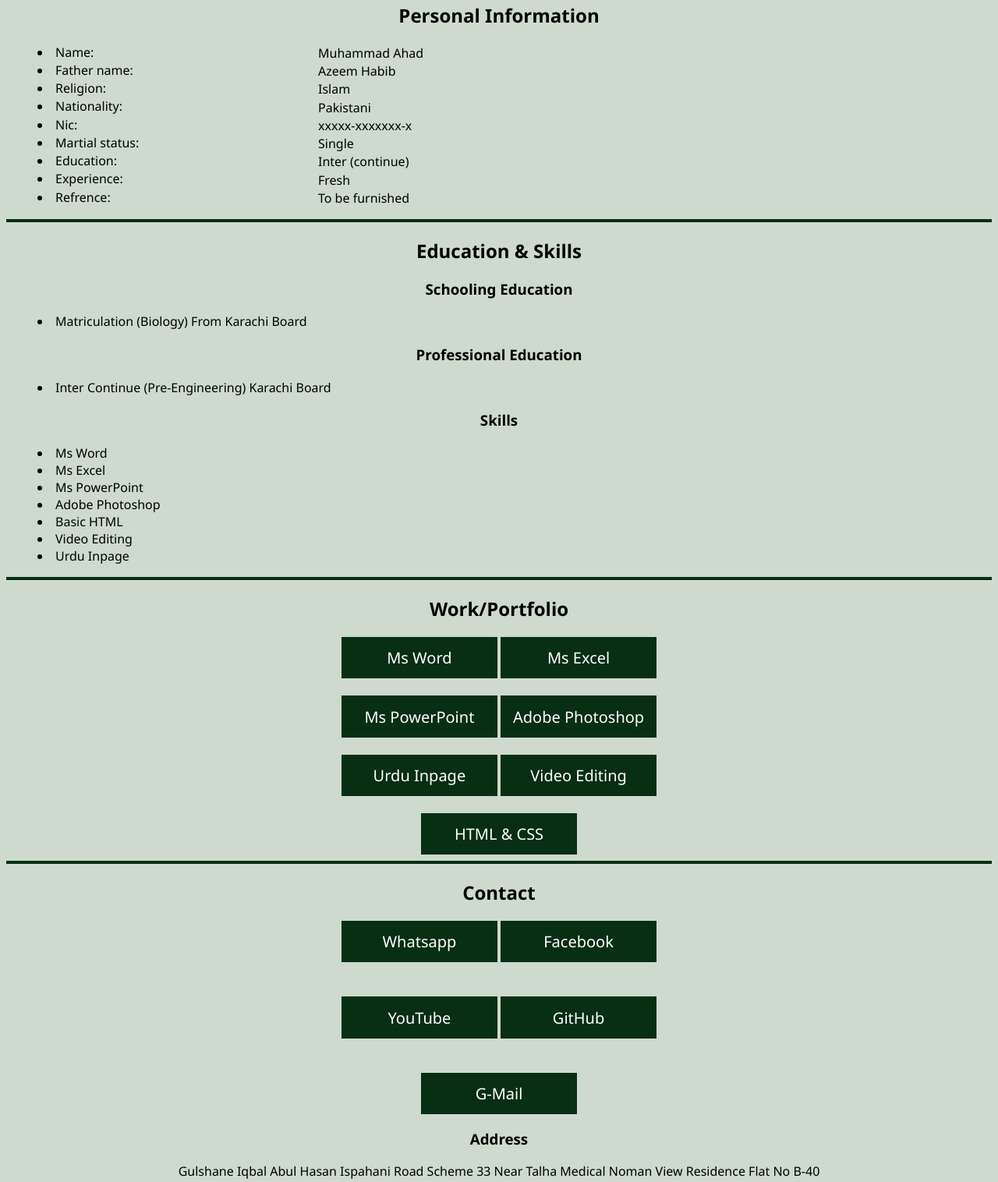
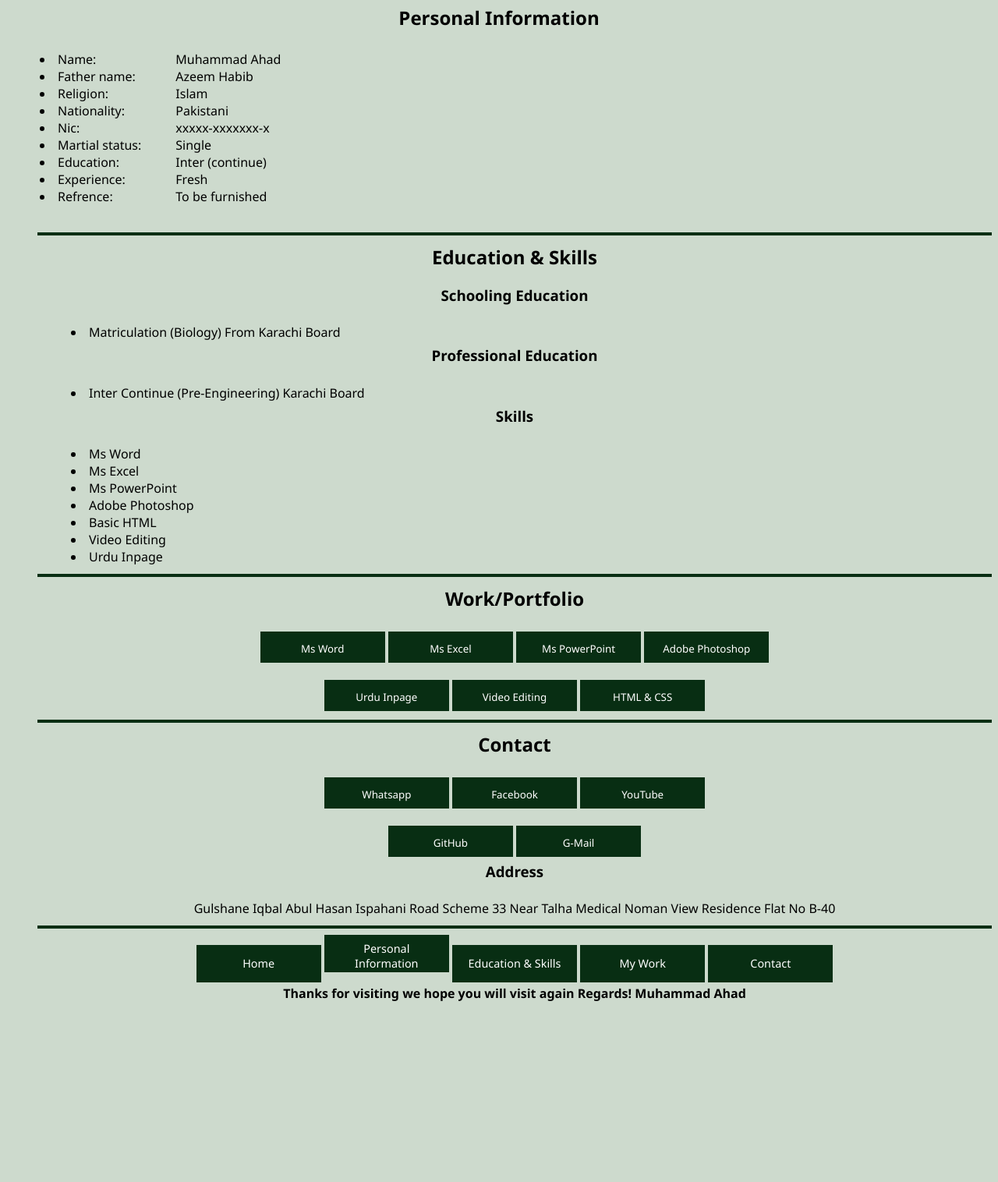
Before and after one commit to ahadsts9901/my-website, a plain HTML site: page index.html in a window 1280 px wide. Shown: the part 732-2248 px from the top of the page at 78% size. After the commit the page ends 2057 px from the top, so only its background shows below. Drawn offline with Linux system fonts and the light colour scheme.

Commit message:
font issue solved

```diff
--- a/index.html
+++ b/index.html
@@ -10,9 +10,15 @@
     <body>
     <!-- main heading started-->
     <center>
+        <table>
+            <tr>
+                <td>
                     <h1>
                         Muhammad Ahad Resume
                     </h1>
+                </td>
+            </tr>
+        </table>
     </center>
     <!-- main heading completed -->
     <!-- nav bar started -->
@@ -33,20 +39,41 @@
             <img id="home" class="round" src="./my pic.png" width="130" height="130">
             </center>
             <center>
+                <table>
+                    <tr>
+                        <td>
                             <h2>
                                 Something About Me
                             </h2>
+                        </td>
+                    </tr>
+                </table>
             </center>
+            <table>
+                <tr>
+                    <td>
                         <ul>
                     <li>My name is Muhammad Ahad.</li>
                     <li>This is my first resume in programming.</li>
                     <li>I am a web developer.</li>
                 </ul>
+                    </td>
+                </tr>
+            </table>
             <center>
+                <table>
+                    <tr>
+                        <td>
                             <h2>
                                 Some Skills I Know
                             </h2>
+                        </td>
+                    </tr>
+                </table>
             </center>
+            <table>
+                <tr>
+                    <td>
             <ul>
                 <li>Ms Word</li>
                 <li>Ms Excel</li>
@@ -57,61 +84,106 @@
                 <li>Video Editing</li>
                 <li>Urdu Inpage</li>
             </ul>
+                    </td>
+                </tr>
+            </table>
             <hr/>
             <!-- homepage completed -->
             <!-- personal information started -->
-            <center><h2 id="aboutme">Personal Information</h2></center>
+            <center>
+            <table>
+                <tr>
+                    <td>
+                        <h2 id="aboutme">Personal Information</h2>
+                    </td>
+                </tr>
+            </table>
+            </center>
+            <table>
+                <tr>
+                    <td>
                         <ul>
                             <li>Name:</li>
+                            <li>Father name:</li>
+                            <li>Religion:</li>
+                            <li>Nationality:</li>
+                            <li>Nic:</li>
+                            <li>Martial status:</li>
+                            <li>Education:</li>
+                            <li>Experience:</li>
+                            <li>Refrence:</li>
+                        </ul>
+                    </td>
+                    <td>
                         <ul class="mydata">
                             <li>Muhammad Ahad</li>
-                </ul>
-                <li>Father name:</li>
-                <ul class="mydata">
                             <li>Azeem Habib</li>
-                </ul>
-                <li>Religion:</li>
-                <ul class="mydata">
                             <li>Islam</li>
-                </ul>
-                <li>Nationality:</li>
-                <ul class="mydata">
                             <li>Pakistani</li>
-                </ul>
-                <li>Nic:</li>
-                <ul class="mydata">
                             <li>xxxxx-xxxxxxx-x</li>
-                </ul>
-                <li>Martial status:</li>
-                <ul class="mydata">
                             <li>Single</li>
-                </ul>
-                <li>Education:</li>
-                <ul class="mydata">
                             <li>Inter (continue)</li>
-                </ul>
-                <li>Experience:</li>
-                <ul class="mydata">
                             <li>Fresh</li>
-                </ul>
-                <li>Refrence:</li>
-                <ul class="mydata">
                             <li>To be furnished</li>
                         </ul>
-            </ul>
+                    </td>
+                </tr>
+            </table>
+            <ul>
             <hr/>
             <!-- personal information completed -->
             <!-- education and skills started -->
-            <center><h2 id="educationandskills">Education & Skills</h2></center>
-            <center><h3>Schooling Education</h3></center>
+            <center>
+                <table>
+                    <tr>
+                        <td>
+                            <center>
+                            <h2 id="educationandskills">Education & Skills</h2>
+                            <h3>Schooling Education</h3>
+                            </center>
+                        </td>
+                    </tr>
+                </table>
+            </center>
+            <table>
+                <tr>
+                    <td>
                         <ul>
                             <li>Matriculation (Biology) From Karachi Board</li>
                         </ul>
-            <center><h3>Professional Education</h3></center>
+                    </td>
+                </tr>
+            </table>
+            <center>
+                <table>
+                    <tr>
+                        <td>
+                            <h3>Professional Education</h3>
+                        </td>
+                    </tr>
+                </table>
+            </center>
+            <table>
+                <tr>
+                    <td>
                         <ul>
                             <li>Inter Continue (Pre-Engineering) Karachi Board</li>
                         </ul>
-            <center><h3>Skills</h3></center>
+                    </td>
+                </tr>
+            </table>
+            <center>
+            <table>
+                <tr>
+                    <td>
+                        <h3>Skills</h3>
+                    </td>
+                </tr>
+            </table>
+            </center>
+            <table>
+                <tr>
+                    <td>
                         <ul>
                             <li>Ms Word</li>
                             <li>Ms Excel</li>
@@ -121,40 +193,83 @@
                             <li>Video Editing</li>
                             <li>Urdu Inpage</li>
                         </ul>
+                    </td>
+                </tr>
+            </table>
             <hr/>
             <!-- education and skills completed -->
             <!-- portfolio started -->
-        <center><h2 id="portfolio">Work/Portfolio</h2></center>
-        <center><button><a target="_blank" href="https://wa.me/+923130019086?text=Hi%20I'm%20Interested%20In%20Your%20Ms%20Word%20Portfolio">Ms Word</a></button>
-
-        <button><a target="_blank" href="https://wa.me/+923130019086?text=Hi%20I'm%20Interested%20In%20Your%20Ms%20Excel%20Portfolio">Ms Excel</a></button></center>
-        <br/>
-        <center><button><a target="_blank" href="https://wa.me/+923130019086?text=Hi%20I'm%20Interested%20In%20Your%20Ms%20PowerPoint%20Portfolio">Ms PowerPoint</a></button>
-
-        <button><a target="_blank" href="https://wa.me/+923130019086?text=Hi%20I'm%20Interested%20In%20Your%20Adobe%20Photoshop%20Portfolio">Adobe Photoshop</a></button></center>
-        <br/>
-        <center><button><a target="_blank" href="https://wa.me/+923130019086?text=Hi%20I'm%20Interested%20In%20Your%20Urdu%20Inpage%20Portfolio">Urdu Inpage</a></button>
-
-        <button><a target="_blank" href="https://www.youtube.com/@AhadSTS">Video Editing</a></button></center>
-        <br/>
-        <center><button><a target="_blank" href="https://github.com/ahadsts9901">HTML & CSS</a></button></center>
+            <center>
+            <table>
+                <tr>
+                    <td>
+                        <h2 id="portfolio">Work/Portfolio</h2>
+                    </td>
+                </tr>
+            </table>
+            </center>
+        <center>
+        <table>
+            <tr>
+                <td>
+                        <button><a target="_blank" href="https://wa.me/+923130019086?text=Hi%20I'm%20Interested%20In%20Your%20Ms%20Word%20Portfolio">Ms Word</a></button>
+                        <button><a target="_blank" href="https://wa.me/+923130019086?text=Hi%20I'm%20Interested%20In%20Your%20Ms%20Excel%20Portfolio">Ms Excel</a></button>
+                        <button><a target="_blank" href="https://wa.me/+923130019086?text=Hi%20I'm%20Interested%20In%20Your%20Ms%20PowerPoint%20Portfolio">Ms PowerPoint</a></button>
+                        <button><a target="_blank" href="https://wa.me/+923130019086?text=Hi%20I'm%20Interested%20In%20Your%20Adobe%20Photoshop%20Portfolio">Adobe Photoshop</a></button>
+                        <br/><br/>
+                        <center>
+                        <button><a target="_blank" href="https://wa.me/+923130019086?text=Hi%20I'm%20Interested%20In%20Your%20Urdu%20Inpage%20Portfolio">Urdu Inpage</a></button>
+                        <button><a target="_blank" href="https://www.youtube.com/@AhadSTS">Video Editing</a></button>
+                        <button><a target="_blank" href="https://github.com/ahadsts9901">HTML & CSS</a></button>
+                        </center>
+                </td>
+            </tr>
+        </table>
+    </center>
         <hr/>
         <!-- portfolio completed -->
         <!-- contact started -->
-        <center><h2 id="contact">Contact</h2></center>
         <center>
+            <table>
+                <tr>
+                    <td>
+                        <h2 id="contact">Contact</h2>
+                    </td>
+                </tr>
+            </table>
+        </center>
+        <center>
+            <table>
+                <tr>
+                    <td>
                         <button><a target="_blank" href="https://wa.me/+923130019086">Whatsapp</a></button>
-
                         <button><a target="_blank" href="https://www.facebook.com/abdulahad.ansari.1481">Facebook</a></button>
-        <br/><br/><br/>
                         <button><a target="_blank" href="https://www.youtube.com/@AhadSTS">YouTube</a></button>
-
-        <button><a target="_blank" href="https://github.com/ahadsts9901">GitHub</a></button>
-        <br/><br/><br/>
-        <button><a target="_blank" href="mailto:azeemansri7@gmail.com?subject=Hi%20I%20See%20Your%20Website">G-Mail</a></button>
+                        <br/><br/>
+                        <center><button><a target="_blank" href="https://github.com/ahadsts9901">GitHub</a></button>
+                        <button><a target="_blank" href="mailto:azeemansri7@gmail.com?subject=Hi%20I%20See%20Your%20Website">G-Mail</a></button></center>
+                    </td>
+                </tr>
+            </table>
         </center>
-        <center><h3>Address</h3></center>
-        <center><p>Gulshane Iqbal Abul Hasan Ispahani Road Scheme 33 Near Talha Medical Noman View Residence Flat No B-40</p></center>
+        <center>
+            <table>
+                <tr>
+                    <td>
+                        <h3>Address</h3>
+                    </td>
+                </tr>
+            </table>
+        </center>
+        <center>
+            <table>
+                <tr>
+                    <td>
+                        Gulshane Iqbal Abul Hasan Ispahani Road Scheme 33 Near Talha Medical Noman View Residence Flat No B-40
+                    </td>
+                </tr>
+            </table>
+        </center>
         <hr/>
         <!-- contact completed -->
         <!-- nav bar started -->
@@ -168,12 +283,17 @@
                     </nav>
             </center>
         <!-- nav bar completed -->
-        <!-- final completed-->
+        <!-- final started-->
         <center>
+            <table>
+                <tr>
+                    <td>
                         <h4>
-                Thanks for visiting we hope you will visit again<br/>
-                Regards! Muhammad Ahad
+                            Thanks for visiting we hope you will visit again Regards! Muhammad Ahad
                         </h4>
+                    </td>
+                </tr>
+            </table>
         </center>
         <!-- final completed -->
     </body>
--- a/style.css
+++ b/style.css
@@ -6,7 +6,7 @@
 body{
 
     background-color: rgba(7, 71, 7, 0.2);
-    font-size: 16px;
+    font-size: 1em;
     font-family: 'Segoe UI', Tahoma, Geneva, Verdana, sans-serif;
 }
 
@@ -28,9 +28,7 @@ li{
 
 .mydata li{
     font-family: 'Segoe UI', Tahoma, Geneva, Verdana, sans-serif;
-    list-style: none;
-    margin-left: 20em;
-    margin-top: -1.3em;
+    list-style-type: none;
 }
 
 button{
@@ -38,8 +36,8 @@ button{
     text-decoration: none;
     border: 0em;
     padding: 1em;
-    width: 15em;
-    height: 4em;
+    width: 12em;
+    height: 3em;
     text-align: center;
     font-family: 'Segoe UI', Tahoma, Geneva, Verdana, sans-serif;
 }
@@ -47,7 +45,7 @@ button{
 button a{
     color: white;
     font-family: 'Segoe UI', Tahoma, Geneva, Verdana, sans-serif;
-    font-size: 20px;
+    font-size: 1em;
 }
 
 .button2{
@@ -55,15 +53,15 @@ button a{
     text-decoration: none;
     border: 0em;
     padding: 0.5em;
-    width: 14em;
-    height: 4em;
+    width: 10em;
+    height: 3em;
     text-align: center;
     font-family: 'Segoe UI', Tahoma, Geneva, Verdana, sans-serif;
-    font-size: 12px;
+    font-size: 1em;
 }
 
 .button2 a{
     color: white;
     font-family: 'Segoe UI', Tahoma, Geneva, Verdana, sans-serif;
-    font-size: 16px;
+    font-size: 0.9em;
 }
```
Lines whose indentation alone changed are shown as unchanged.
